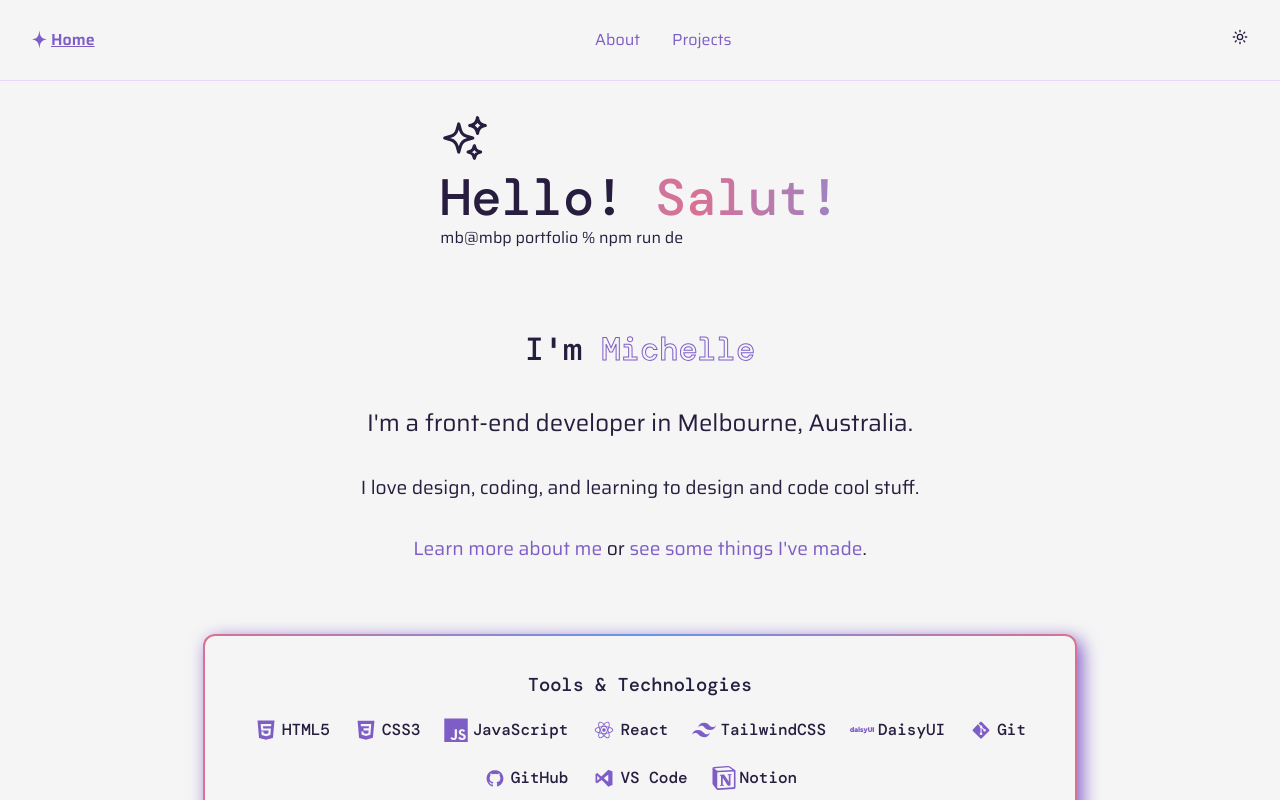
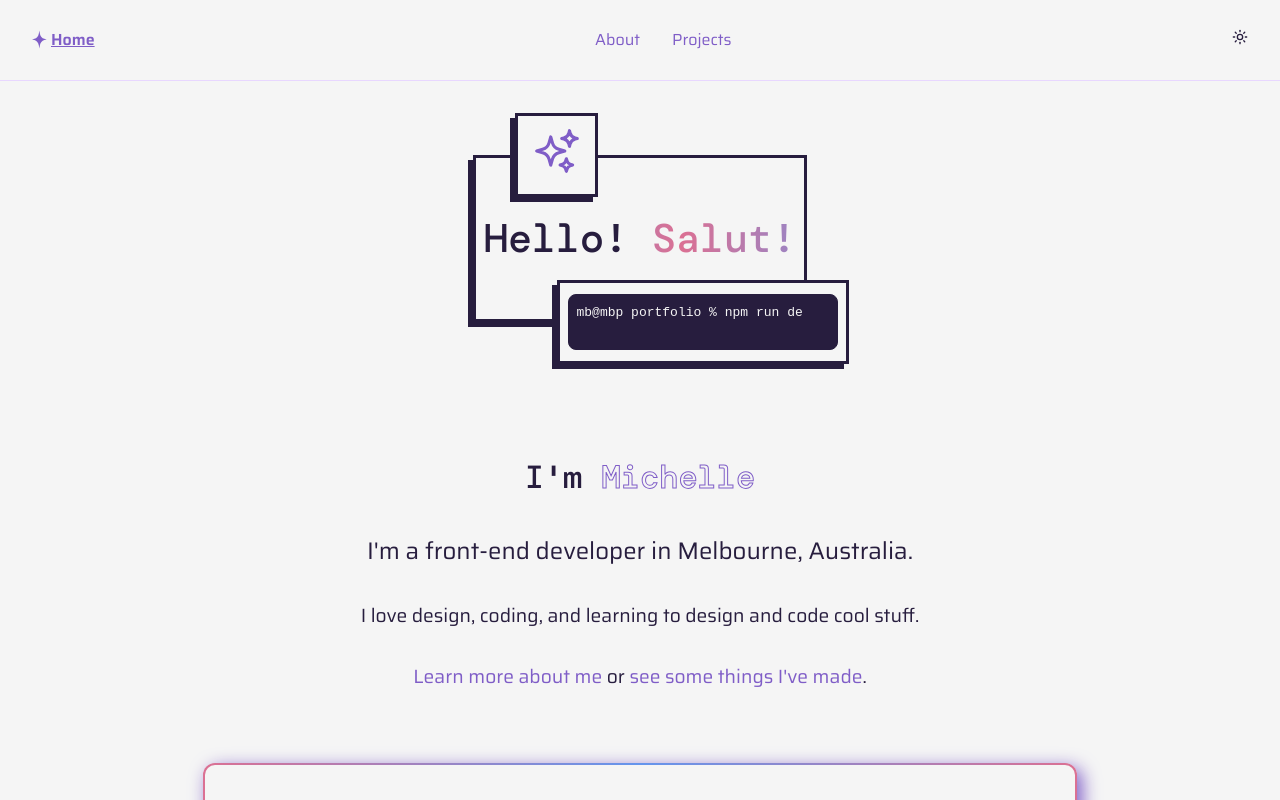
Before and after one commit to mchlol/portfolio-23, a React (Vite) app: page / in a window 1280 px wide. Shown: the top 800 px of the page. Built offline with nearby package versions, Linux system fonts and the light colour scheme.

Commit message:
set styles for hero and feature

```diff
--- a/src/App.css
+++ b/src/App.css
@@ -8,6 +8,12 @@
   --black: #000;
   --fontHeading: 'DM Mono', monospace;
   --fontText: 'Saira', sans-serif;
+  --gradient: linear-gradient(
+    90deg,
+    palevioletred,
+    cornflowerblue,
+    palevioletred)
+    border-box;
 }
 
 .light-mode {
@@ -28,8 +34,14 @@
   --boxShadow: 5px 5px 18px var(--shadowColour);
 }
 
-.toggle {
-  cursor: pointer;
+html {
+  margin: 0;
+  padding: 0;
+  box-sizing: border-box;
+}
+
+#root {
+  margin: 0;
 }
 
 body {
@@ -47,17 +59,6 @@ a {
 a:hover,
 a:focus {
   text-decoration: underline;
-}
-
-
-html {
-  margin: 0;
-  padding: 0;
-  box-sizing: border-box;
-}
-
-#root {
-  margin: 0;
 }
 
 button {
@@ -107,6 +108,11 @@ button {
   transition: background-color ease-in-out 150ms;
 }
 
+.toggle {
+  cursor: pointer;
+}
+
+
 /* nav */
 
 nav {
@@ -121,6 +127,7 @@ nav {
   background-color: var(--backgroundColour);
   z-index: 1;
   border-bottom: 1px solid var(--accentColour);
+  z-index: 9;
 }
 
 .align {
@@ -196,11 +203,89 @@ footer ul {
   color: var(--textColour);
 }
 
+.shadow-box {
+  border: 3px solid var(--textColour);
+  box-shadow: -5px 5px 0 var(--textColour);
+  display: flex;
+  justify-content: center;
+  align-items: center;
+}
+
+.feature {
+  display: grid;
+  aspect-ratio: 10 / 7;
+  grid-template-columns: repeat(10, 1fr);
+  grid-template-rows: repeat(7, 1fr);
+}
+
+.feature--top {
+  grid-column: 3 / span 2;
+  grid-row: 1 / span 2;
+  z-index: 2;
+  background-color: var(--backgroundColour);
+}
+
+.feature--center {
+  grid-column: 2/ 10;
+  grid-row: 2/ 6;
+  z-index: 0;
+  display: flex;
+  flex-direction: column;
+  align-items: flex-end;
+
+  h1, h2 {
+    font-size: 2.5rem;
+    padding: 0 0.5rem;
+  }
+}
+
+.feature--bLeft {
+  grid-column: 1 / 4;
+  grid-row: 5 / 8;
+  background-color: var(--backgroundColour);
+  z-index: 1;
+  width: 100%;
+  overflow: hidden;
+  object-fit: cover;
+}
+
+.feature--bRight {
+  grid-column: 4 / 11;
+  grid-row: 5 / 7;
+  background-color: var(--backgroundColour);
+  z-index: 1;
+  font-family: monospace;
+}
+
+.terminal {
+  margin: 0.5rem;
+  padding: 0.5rem;
+  border: 1px solid var(--textColour);
+  border-radius: 8px;
+  background-color: var(--textColour);
+  color: var(--backgroundColour);
+  width: 100%;
+  display: flex;
+  flex-wrap: wrap;
+  justify-content: flex-start;
+  align-items: flex-start;
+  height: 38px;
+}
+
+.sparks {
+  padding: 0.5rem;
+  color: var(--accentColourStrong);
+}
+
 .hero--text {
   max-width: 80%;
   padding: 1em;
   text-align: center;
   flex: 0 1 auto;
+}
+
+.hero--text h2 {
+  margin: 0;
 }
 
 .hero--text p {
@@ -239,7 +324,6 @@ footer ul {
   box-shadow: var(--boxShadow);
 }
 
-
 .tools-container-icons {
   display: flex;
   flex-flow: row wrap;
@@ -249,19 +333,23 @@ footer ul {
   font-family: var(--fontHeading);
 }
 
-/* .tools-secondary {
+.tools-secondary {
   font-size: 0.75rem;
   gap: 1em;
   margin-top: 1.5rem;
 }
 
 .tools-secondary::before {
-  content: "also:"
-} */
+  content: "Learning:";
+}
 
 .tools-container-icons svg {
   font-size: 1.5rem;
   color: var(--accentColourStrong);
+}
+
+.tools-secondary svg {
+  font-size: 1.2rem;
 }
 
 .tools-container-icons span {
@@ -478,33 +566,26 @@ footer {
 /* https://codyhouse.co/nuggets/css-gradient-borders */
 
 .gradient-border {
-  background:  linear-gradient(var(--backgroundColour), var(--backgroundColour)) padding-box, linear-gradient(
-    90deg,
-    palevioletred,
-    cornflowerblue,
-    palevioletred)
-    border-box;
+  background:  linear-gradient(var(--backgroundColour), var(--backgroundColour)) padding-box, var(--gradient);
     /* 0 0 / 300% 100%; */
     border-radius: 12px;
     border: 2px solid transparent;
 }
 
-.spinning {
-  animation: spin 5s infinite linear;
-  animation-play-state: running;
-  cursor: pointer;
+@media screen and (max-width: 376px) {
+  .feature {
+    display: flex;
+    flex-direction: column;
+    gap: 0.5rem;
+  }
+
+  .shadow-box {
+    border: none;
+    box-shadow: unset;
+
+    .feature--top {
+      align-self: flex-start;
+    }
+  }
+
 }
-
-.spinning-paused {
-  animation-play-state: paused;
-}
-
-
-@keyframes spin {
-  from {
-    transform: rotate(0deg);
-  }
-  to {
-    transform: rotate(360deg);
-  }
-}
```
